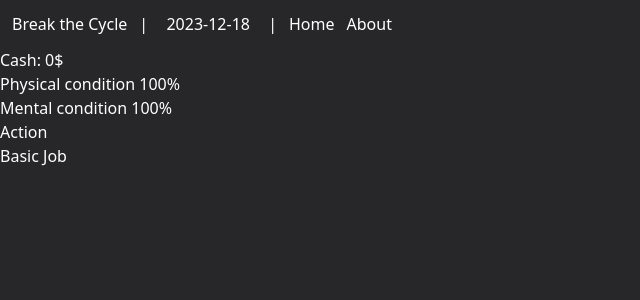
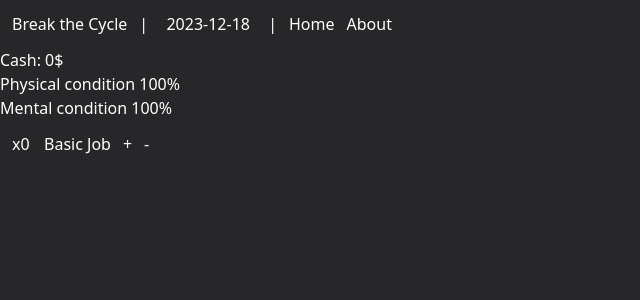
Before and after one commit to mantas6/break-the-cycle, a Vue app: page / in a window 1280 px wide. Shown: the top 300 px of the page, without its empty margins (0-640 px from the left). Built offline with nearby package versions, Linux system fonts and the light colour scheme.

Commit message:
Prototyping action selection

```diff
--- a/src/stores/actions.js
+++ b/src/stores/actions.js
@@ -3,7 +3,7 @@ import { defineStore } from 'pinia'
 import { sum } from "lodash";
 
 export const useActionsStore = defineStore('actions', () => {
-    const active = reactive({ abc: 1 });
+    const active = reactive({});
 
     const currentCount = computed(() => {
         return sum(Object.values(active));
@@ -18,11 +18,24 @@ export const useActionsStore = defineStore('actions', () => {
     });
 
     function increase(name) {
+        if (currentCount.value >= maxCount.value) {
+            return;
+        }
 
+        if (active[name] === undefined) {
+            active[name] = 1;
+        } else {
+            active[name]++;
+        }
     }
 
     function decrease(name) {
-
+        if (active[name] !== undefined) {
+            active[name]--;
+            if (active[name] <= 0) {
+                delete active[name];
+            }
+        }
     }
 
     return {
@@ -31,5 +44,8 @@ export const useActionsStore = defineStore('actions', () => {
         currentCount,
         maxCount,
         all,
+
+        increase,
+        decrease,
     };
 })
--- a/src/views/HomeView.vue
+++ b/src/views/HomeView.vue
@@ -7,18 +7,18 @@ const brain = useBrainStore();
 const wallet = useWalletStore();
 const actions = useActionsStore();
 
-function doAction() {
-  const diff = brain.modifyHealthSt(-175)
-  console.log(diff)
-}
 </script>
 
 <template>
   <div>Cash: {{ wallet.balance }}$</div>
   <div>Physical condition {{ brain.condition * 100 }}%</div>
   <div>Mental condition {{ brain.mentalCondition * 100 }}%</div>
-  <button @click="doAction">Action</button>
   <div>
-    <button v-for="action in actions.all">{{ action.title }}</button>
+    <div v-for="(action, actionName) in actions.all" class="flex gap-3 p-3">
+      <span class="w-5">x{{ actions.active[actionName] || 0 }}</span>
+      <span>{{ action.title }}</span>
+      <button @click="actions.increase(actionName)">+</button>
+      <button @click="actions.decrease(actionName)">-</button>
+    </div>
   </div>
 </template>
```
